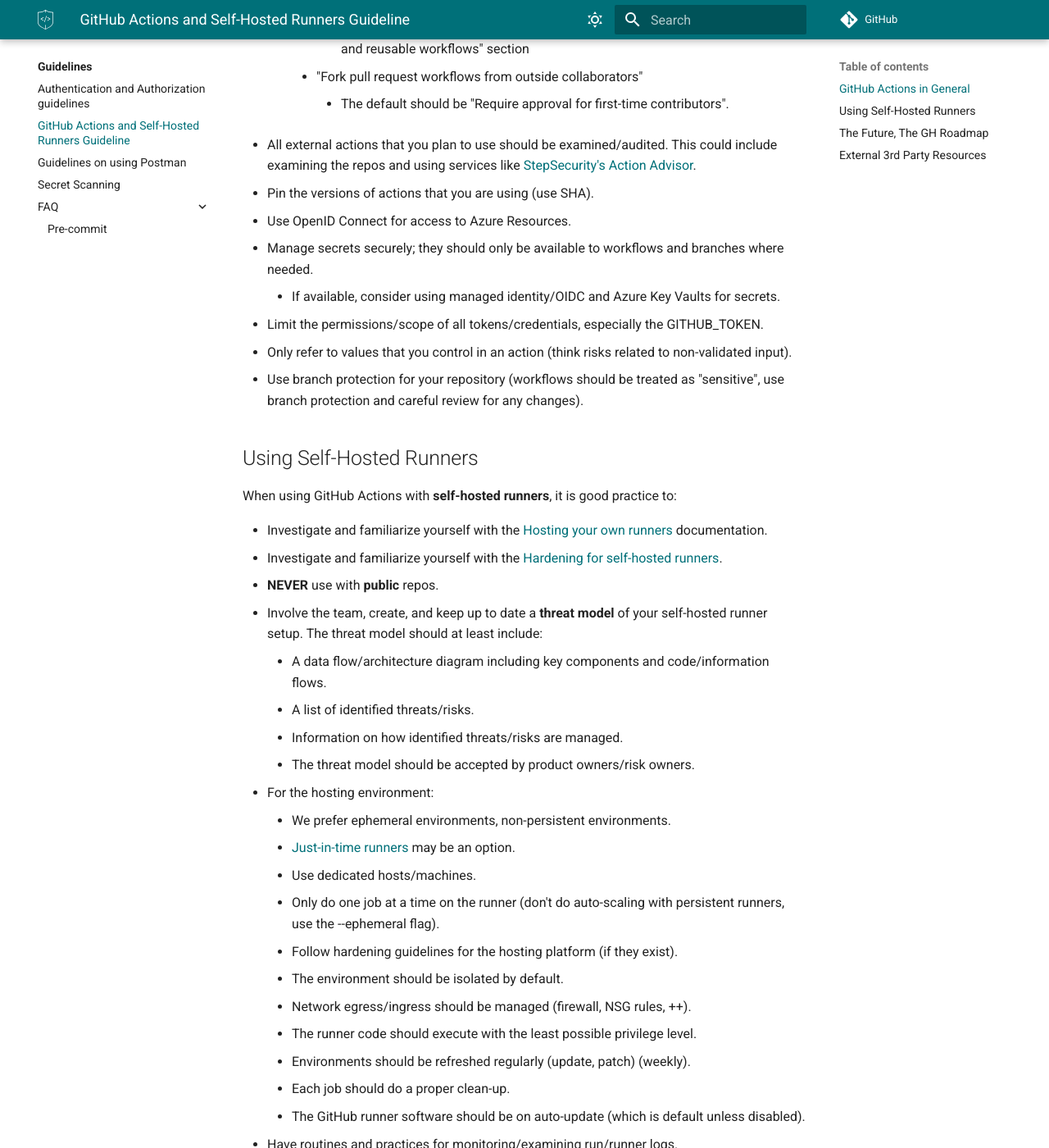
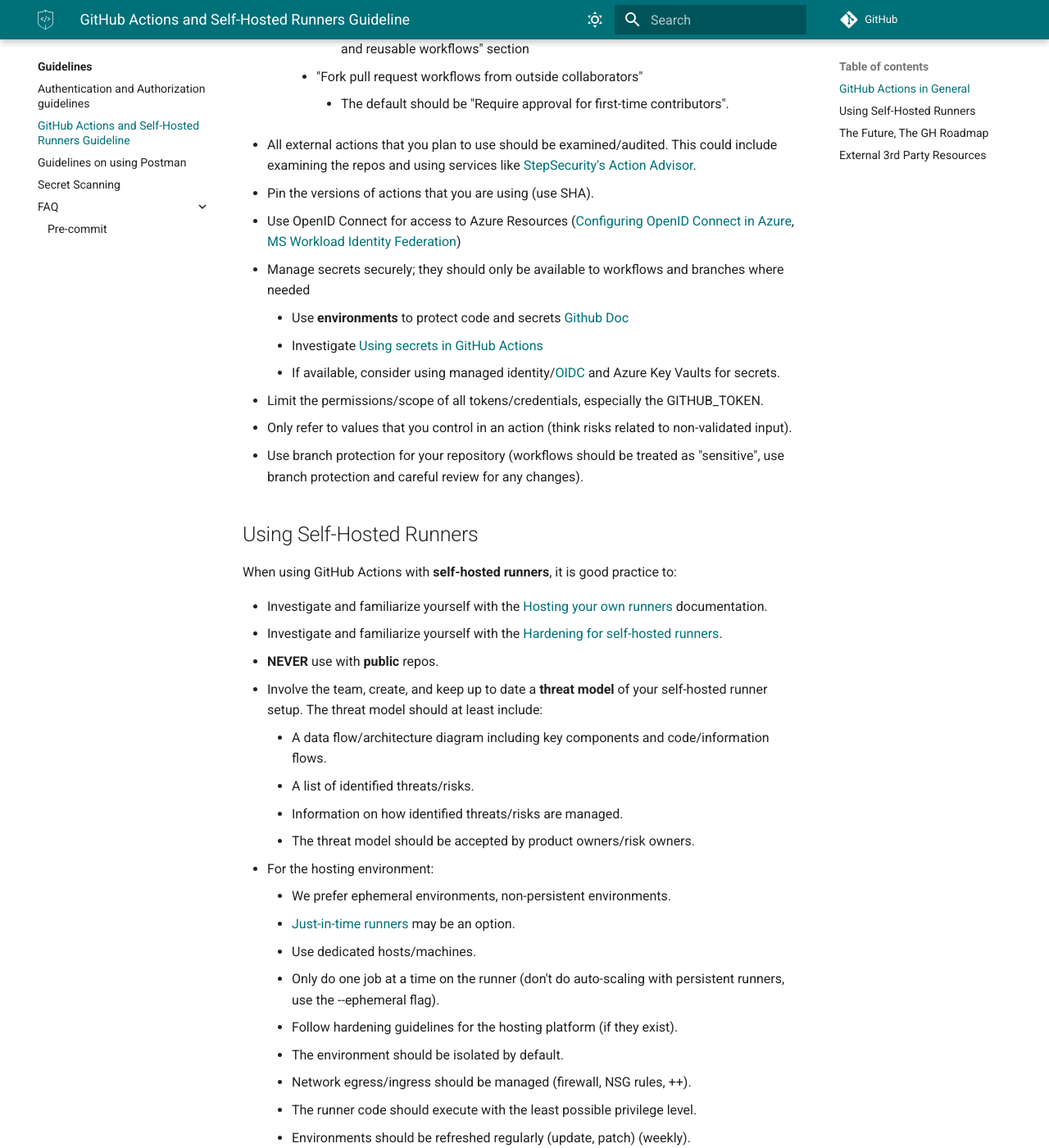
Before and after one commit to equinor/appsec, an MkDocs documentation site: the page built from docs/guidelines/gh-actions-runners.md, in a window 1280 px wide and 1400 px high, scrolled down 785 px. Shown: the whole window at 82% size. Built offline with MkDocs 1.6.1 and Material for MkDocs 9.7.7, drawn with Linux system fonts in a browser that asks for light colours; some web fonts are replaced; comment, search, counter and statistics services are not loaded; some of the changed text lies outside the part shown.

Commit message:
Clarify secrets, environments, oidc and clean-up

```diff
--- a/docs/guidelines/gh-actions-runners.md
+++ b/docs/guidelines/gh-actions-runners.md
@@ -20,9 +20,11 @@
             - The default should be "Require approval for first-time contributors".
   - All external actions that you plan to use should be examined/audited. This could include examining the repos and using services like [StepSecurity's Action Advisor](https://app.stepsecurity.io/action-advisor).
 - Pin the versions of actions that you are using (use SHA).
-- Use OpenID Connect for access to Azure Resources.
-- Manage secrets securely; they should only be available to workflows and branches where needed.
-    - If available, consider using managed identity/OIDC and Azure Key Vaults for secrets.
+- Use OpenID Connect for access to Azure Resources ([Configuring OpenID Connect in Azure](https://docs.github.com/en/actions/deployment/security-hardening-your-deployments/configuring-openid-connect-in-azure), [MS Workload Identity Federation](https://learn.microsoft.com/en-us/entra/workload-id/workload-identity-federation))
+- Manage secrets securely; they should only be available to workflows and branches where needed
+    - Use **environments** to protect code and secrets [Github Doc](https://docs.github.com/en/actions/deployment/targeting-different-environments/using-environments-for-deployment)
+    - Investigate [Using secrets in GitHub Actions](https://docs.github.com/en/actions/security-guides/using-secrets-in-github-actions)
+    - If available, consider using managed identity/[OIDC](https://docs.github.com/en/actions/deployment/security-hardening-your-deployments/configuring-openid-connect-in-azure) and Azure Key Vaults for secrets.
 - Limit the permissions/scope of all tokens/credentials, especially the GITHUB_TOKEN.
 - Only refer to values that you control in an action (think risks related to non-validated input).
 - Use branch protection for your repository (workflows should be treated as "sensitive", use branch protection and careful review for any changes).
@@ -50,8 +52,8 @@
     - Network egress/ingress should be managed (firewall, NSG rules, ++).
     - The runner code should execute with the least possible privilege level.
     - Environments should be refreshed regularly (update, patch) (weekly).
-    - Each job should do a proper clean-up.
     - The GitHub runner software should be on auto-update (which is default unless disabled).
+    - **Each job should do a proper clean-up!**
 - Have routines and practices for monitoring/examining run/runner logs.
 
 ## The Future, The GH Roadmap
```
